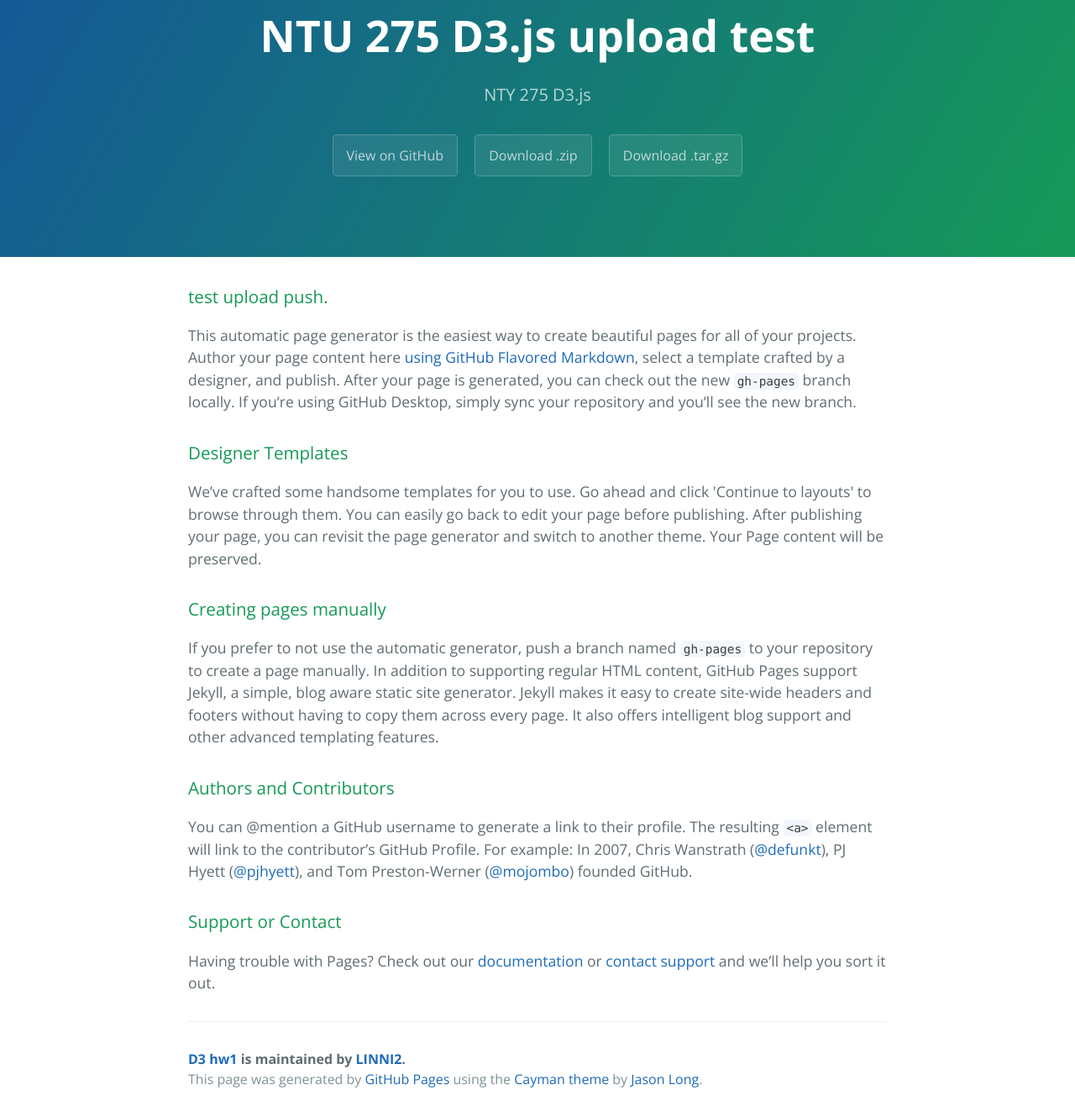
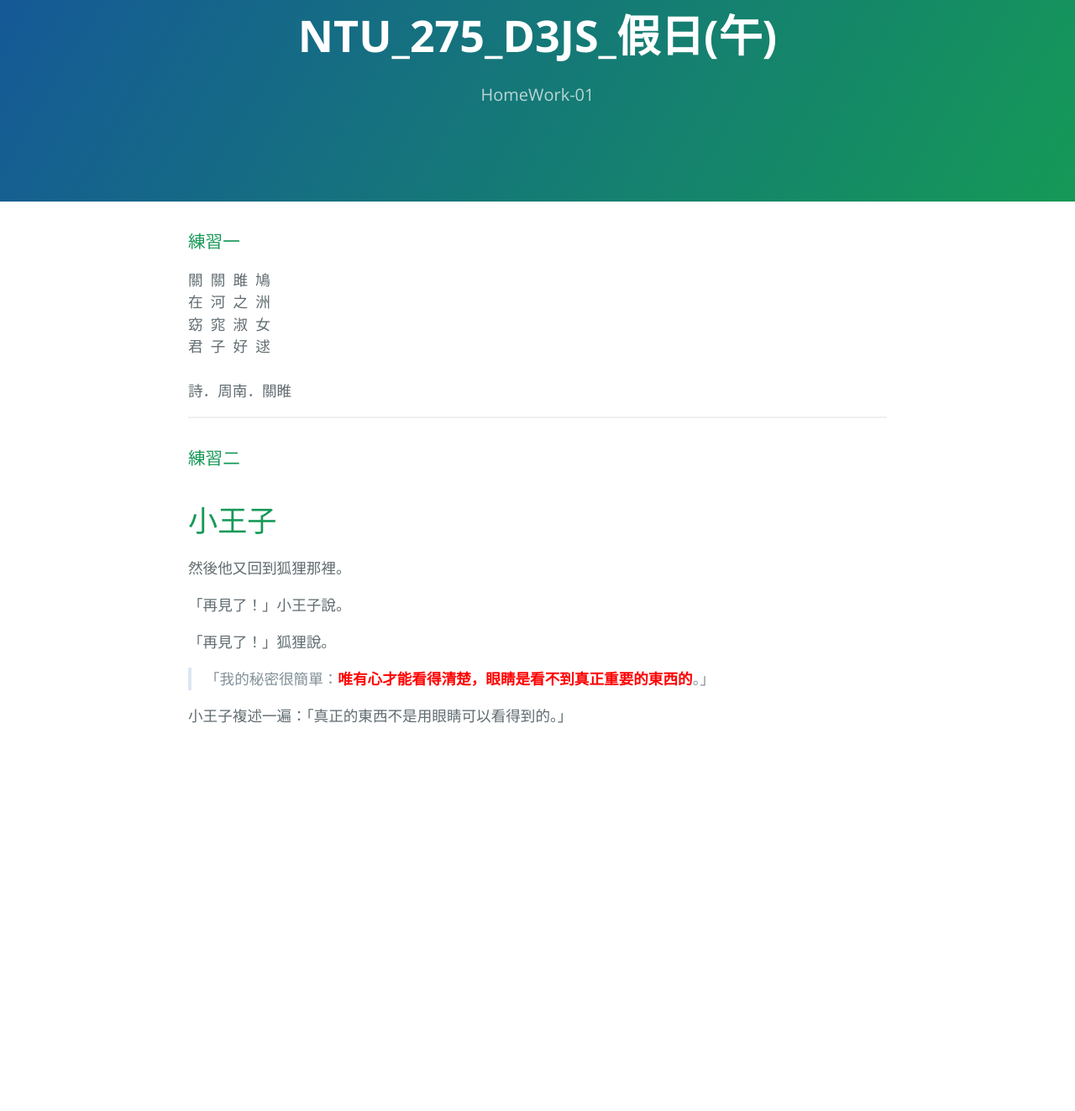
Before and after one commit to LINNI2/D3_HW1, a plain HTML site: page index.html in a window 1280 px wide. Shown: the part 77-1400 px from the top of the page at 84% size. After the commit the page ends 992 px from the top, so only its background shows below. Drawn offline with nearby package versions, Linux system fonts and the light colour scheme.

Commit message:
homework1

```diff
--- a/index.html
+++ b/index.html
@@ -1,57 +1,46 @@
 <!DOCTYPE html>
 <html lang="en-us">
-  <head>
+
+<head>
     <meta charset="UTF-8">
-    <title>D3 hw1 by LINNI2</title>
+    <title>NTU_275_D3JS_假日(午)</title>
     <meta name="viewport" content="width=device-width, initial-scale=1">
     <link rel="stylesheet" type="text/css" href="stylesheets/normalize.css" media="screen">
     <link href='https://fonts.googleapis.com/css?family=Open+Sans:400,700' rel='stylesheet' type='text/css'>
     <link rel="stylesheet" type="text/css" href="stylesheets/stylesheet.css" media="screen">
     <link rel="stylesheet" type="text/css" href="stylesheets/github-light.css" media="screen">
-  </head>
-  <body>
+</head>
+
+<body>
     <section class="page-header">
-      <h1 class="project-name">NTU 275 D3.js upload test</h1>
-      <h2 class="project-tagline">NTY 275 D3.js</h2>
-      <a href="https://github.com/LINNI2/D3_HW1" class="btn">View on GitHub</a>
-      <a href="https://github.com/LINNI2/D3_HW1/zipball/master" class="btn">Download .zip</a>
-      <a href="https://github.com/LINNI2/D3_HW1/tarball/master" class="btn">Download .tar.gz</a>
+        <h1 class="project-name">NTU_275_D3JS_假日(午)</h1>
+        <h2 class="project-tagline">HomeWork-01</h2>
     </section>
+    <section class="main-content">
+        <h3>練習一</h3>
 
-    <section class="main-content">
-      <h3>
-<a id="welcome-to-github-pages" class="anchor" href="#welcome-to-github-pages" aria-hidden="true"><span aria-hidden="true" class="octicon octicon-link"></span></a>test upload push.</h3>
+        <p>
+            關&nbsp;&nbsp;關&nbsp;&nbsp;雎&nbsp;&nbsp;鳩
+            <br> 在&nbsp;&nbsp;河&nbsp;&nbsp;之&nbsp;&nbsp;洲
+            <br>
+            <!--註解此行-->
+            窈&nbsp;&nbsp;窕&nbsp;&nbsp;淑&nbsp;&nbsp;女
+            <br> 君&nbsp;&nbsp;子&nbsp;&nbsp;好&nbsp;&nbsp;逑
+            <br>
+            <br>詩．周南．關睢</p>
+<hr>
 
-<p>This automatic page generator is the easiest way to create beautiful pages for all of your projects. Author your page content here <a href="https://guides.github.com/features/mastering-markdown/">using GitHub Flavored Markdown</a>, select a template crafted by a designer, and publish. After your page is generated, you can check out the new <code>gh-pages</code> branch locally. If you’re using GitHub Desktop, simply sync your repository and you’ll see the new branch.</p>
-
-<h3>
-<a id="designer-templates" class="anchor" href="#designer-templates" aria-hidden="true"><span aria-hidden="true" class="octicon octicon-link"></span></a>Designer Templates</h3>
-
-<p>We’ve crafted some handsome templates for you to use. Go ahead and click 'Continue to layouts' to browse through them. You can easily go back to edit your page before publishing. After publishing your page, you can revisit the page generator and switch to another theme. Your Page content will be preserved.</p>
-
-<h3>
-<a id="creating-pages-manually" class="anchor" href="#creating-pages-manually" aria-hidden="true"><span aria-hidden="true" class="octicon octicon-link"></span></a>Creating pages manually</h3>
-
-<p>If you prefer to not use the automatic generator, push a branch named <code>gh-pages</code> to your repository to create a page manually. In addition to supporting regular HTML content, GitHub Pages support Jekyll, a simple, blog aware static site generator. Jekyll makes it easy to create site-wide headers and footers without having to copy them across every page. It also offers intelligent blog support and other advanced templating features.</p>
-
-<h3>
-<a id="authors-and-contributors" class="anchor" href="#authors-and-contributors" aria-hidden="true"><span aria-hidden="true" class="octicon octicon-link"></span></a>Authors and Contributors</h3>
-
-<p>You can @mention a GitHub username to generate a link to their profile. The resulting <code>&lt;a&gt;</code> element will link to the contributor’s GitHub Profile. For example: In 2007, Chris Wanstrath (<a href="https://github.com/defunkt" class="user-mention">@defunkt</a>), PJ Hyett (<a href="https://github.com/pjhyett" class="user-mention">@pjhyett</a>), and Tom Preston-Werner (<a href="https://github.com/mojombo" class="user-mention">@mojombo</a>) founded GitHub.</p>
-
-<h3>
-<a id="support-or-contact" class="anchor" href="#support-or-contact" aria-hidden="true"><span aria-hidden="true" class="octicon octicon-link"></span></a>Support or Contact</h3>
-
-<p>Having trouble with Pages? Check out our <a href="https://help.github.com/pages">documentation</a> or <a href="https://github.com/contact">contact support</a> and we’ll help you sort it out.</p>
-
-      <footer class="site-footer">
-        <span class="site-footer-owner"><a href="https://github.com/LINNI2/D3_HW1">D3 hw1</a> is maintained by <a href="https://github.com/LINNI2">LINNI2</a>.</span>
-
-        <span class="site-footer-credits">This page was generated by <a href="https://pages.github.com">GitHub Pages</a> using the <a href="https://github.com/jasonlong/cayman-theme">Cayman theme</a> by <a href="https://twitter.com/jasonlong">Jason Long</a>.</span>
-      </footer>
-
-    </section>
+        <h3>練習二</h3>
 
 
-  </body>
+
+        <h1>小王子</h1>
+        <p>然後他又回到狐狸那裡。</p>
+        <p>「再見了！」小王子說。</p>
+        <p>「再見了！」狐狸說。</p>
+        <blockquote>「我的秘密很簡單：<strong>唯有心才能看得清楚，眼睛是看不到真正重要的東西的</strong>。」</blockquote>
+        <p>小王子複述一遍：「真正的東西不是用眼睛可以看得到的。」</p>
+
+</body>
+
 </html>
--- a/stylesheets/stylesheet.css
+++ b/stylesheets/stylesheet.css
@@ -243,3 +243,7 @@ a {
 @media screen and (max-width: 42em) {
   .site-footer {
     font-size: 0.9rem; } }
+
+blockquote { color: blue ; }
+strong { color: #00f; color: #f00;}
+/* p { color: navy } */
```
